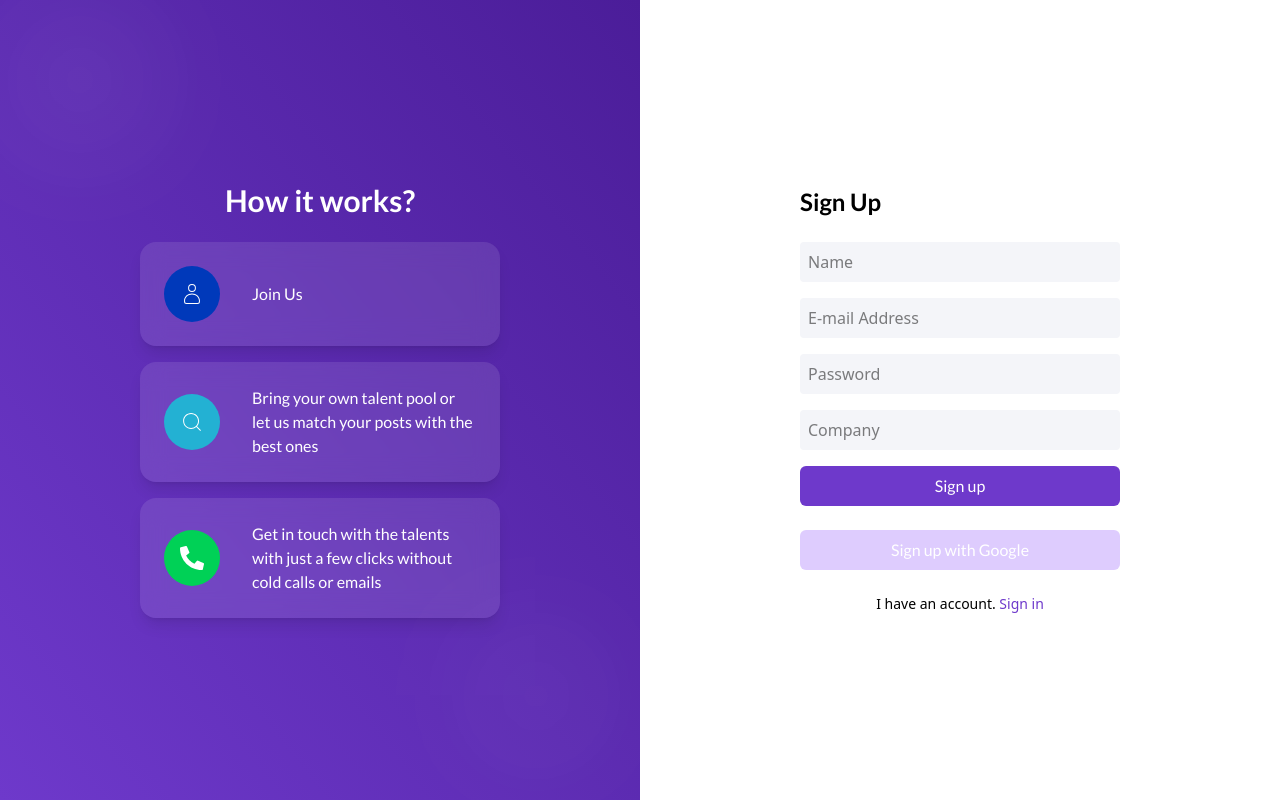
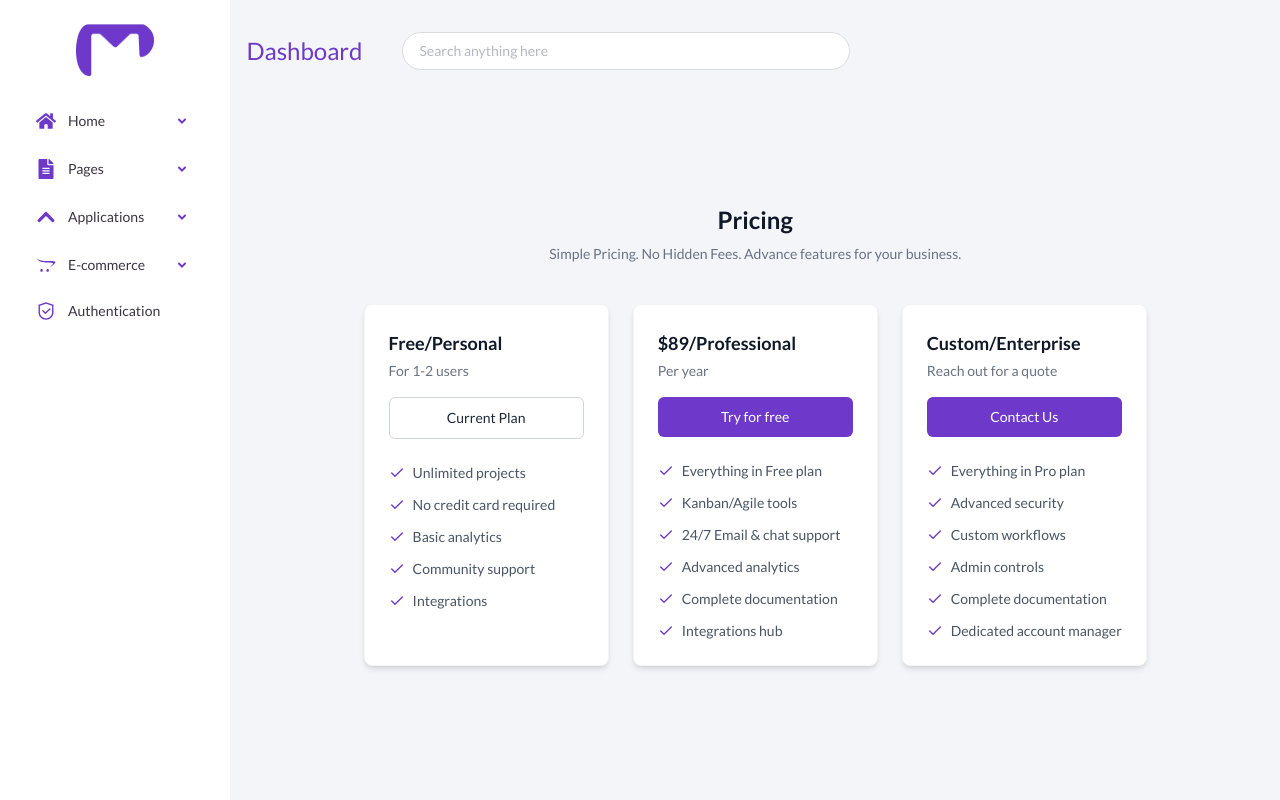
Before and after one commit to Favics-T/Admin-Dashboard, a React (Vite) app: page /pages/pricingpage in a window 1280 px wide. Before the commit this address led to /signup. Built offline with nearby package versions, Linux system fonts and the light colour scheme.

Commit message:
added pring page

```diff
--- a/src/App.jsx
+++ b/src/App.jsx
@@ -24,6 +24,7 @@ import General from './pages/Pages/Projects/General';
 import Timeline from './pages/Pages/Projects/Timeline';
 import NewProject from './pages/Pages/Projects/NewProject';
 import Dashboard from './pages/Home/Dashboard';
+import PricingPage from './pages/Pages/PricingPage';
 
 const App = () => {
   return (
@@ -58,6 +59,7 @@ const App = () => {
           <Route path='/pages/projects/general' element={<General />} />
           <Route path='/pages/projects/timeline' element={<Timeline />} />
           <Route path='/pages/projects/newproject' element={<NewProject />} />
+          <Route path='/pages/pricingpage' element={<PricingPage />} />
           <Route />
         </Route>
 
--- a/src/data/pages.js
+++ b/src/data/pages.js
@@ -62,7 +62,7 @@ export const sidebarList = [
           { title: "New Project", path: "/pages/projects/newproject" },
         ],
       },
-      { title: "Pricing page", path: "/pricingpage" },
+      { title: "Pricing page", path: "/pages/pricingpage" },
       { title: "Charts", path: "/pages/charts" },
       { title: "Notification", path: "/pages/notification" },
       { title: "Chat", path: "/pages/chat" },
--- /dev/null
+++ b/src/pages/Pages/PricingPage.jsx
@@ -0,0 +1,114 @@
+import React from "react";
+import { motion } from "framer-motion";
+import { Check } from "lucide-react";
+
+const tiers = [
+  {
+    name: "Free/Personal",
+    price: "Free",
+    description: "For 1-2 users",
+    cta: "Current Plan",
+    ctaType: "secondary",
+    features: [
+      "Unlimited projects",
+      "No credit card required",
+      "Basic analytics",
+      "Community support",
+      "Integrations",
+    ],
+  },
+  {
+    name: "$89/Professional",
+    price: "$89",
+    description: "Per year",
+    cta: "Try for free",
+    ctaType: "primary",
+    features: [
+      "Everything in Free plan",
+      "Kanban/Agile tools",
+      "24/7 Email & chat support",
+      "Advanced analytics",
+      "Complete documentation",
+      "Integrations hub",
+    ],
+  },
+  {
+    name: "Custom/Enterprise",
+    price: "Custom",
+    description: "Reach out for a quote",
+    cta: "Contact Us",
+    ctaType: "primary",
+    features: [
+      "Everything in Pro plan",
+      "Advanced security",
+      "Custom workflows",
+      "Admin controls",
+      "Complete documentation",
+      "Dedicated account manager",
+    ],
+  },
+];
+
+
+const CTAButton = ({ type, children }) => {
+  const base =
+    "w-full text-sm font-medium rounded-md py-2.5 px-4 transition-all focus:outline-none focus:ring-2 focus:ring-offset-2";
+  const variants = {
+    primary: `${base} bg-[#6E39CB] text-white hover:bg-[#5a2ea5] focus:ring-[#6E39CB]`,
+    secondary: `${base} bg-white border border-gray-300 text-gray-800 hover:bg-gray-50 focus:ring-gray-400`,
+  };
+  return <button className={variants[type]}>{children}</button>;
+};
+
+// Feature Item
+const FeatureItem = ({ text }) => (
+  <li className="flex items-center gap-2 text-sm text-gray-600">
+    <Check className="w-4 h-4 text-[#6E39CB]" /> {text}
+  </li>
+);
+
+// Pricing Card
+const PricingCard = ({ tier }) => {
+  return (
+    <motion.div
+      whileHover={{ y: -6 }}
+      transition={{ type: "spring", stiffness: 200, damping: 15 }}
+      className="flex flex-col bg-white rounded-lg shadow-md border border-gray-100 p-6 w-full max-w-sm"
+    >
+      <h3 className="text-lg font-semibold text-gray-900">{tier.name}</h3>
+      <p className="mt-1 text-sm text-gray-500">{tier.description}</p>
+      <div className="mt-4">
+        <CTAButton type={tier.ctaType}>{tier.cta}</CTAButton>
+      </div>
+      <ul className="mt-6 space-y-3">
+        {tier.features.map((feature, idx) => (
+          <FeatureItem key={idx} text={feature} />
+        ))}
+      </ul>
+    </motion.div>
+  );
+};
+
+
+const PricingPage = () => {
+  return (
+    <div className="flex items-center justify-center w-full">
+  <section className="  px-4 sm:px-6 lg:px-12">
+      <div className="max-w-6xl mx-auto text-center mb-10">
+        <h2 className="text-2xl font-bold text-gray-900">Pricing</h2>
+        <p className="mt-2 text-sm text-gray-500">
+          Simple Pricing. No Hidden Fees. Advance features for your business.
+        </p>
+      </div>
+      <div className="grid gap-6 md:grid-cols-2 lg:grid-cols-3 justify-center">
+        {tiers.map((tier, idx) => (
+          <PricingCard key={idx} tier={tier} />
+        ))}
+      </div>
+    </section>
+    </div>
+
+  );
+};
+
+export default PricingPage;
```
